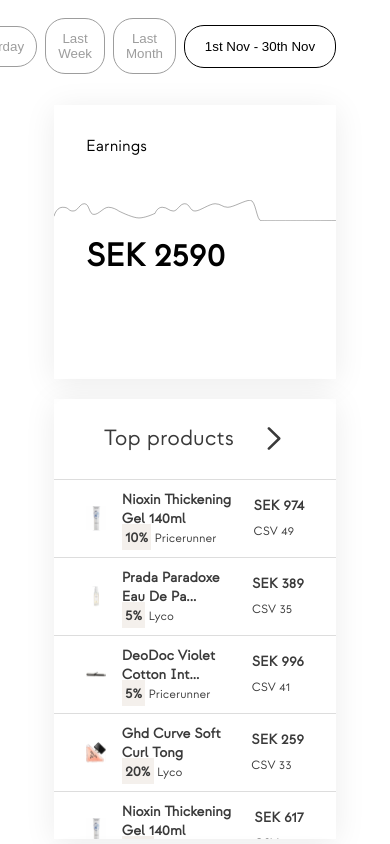
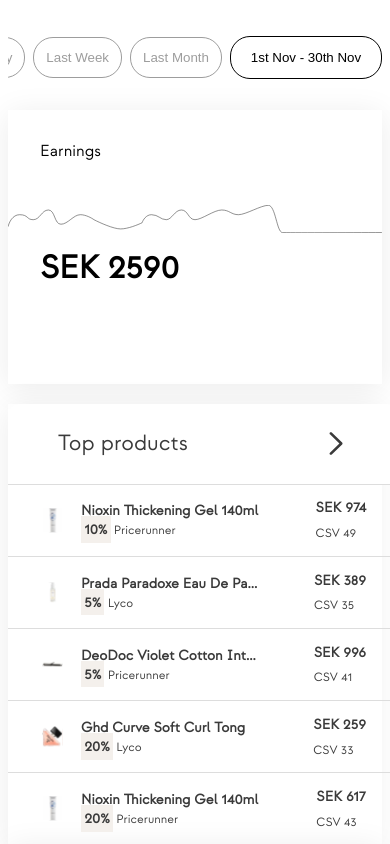
Before and after one commit to akbrainvire/creator-dashboard, a Next.js app: page /dashboard in a window 390 px wide. Shown: the top 844 px of the page. Built offline with nearby package versions, Linux system fonts and the light colour scheme.

Commit message:
Added CSS for Mobile design

```diff
--- a/src/styles/CardComponentStyles.ts
+++ b/src/styles/CardComponentStyles.ts
@@ -18,7 +18,7 @@
   }
 
   @media only screen and (max-width: 1100px) {
-    min-width: 100%;
+    /* min-width: 100%; */
   }
 `;
 
@@ -34,6 +34,10 @@
   @media only screen and (max-width: 768px) {
     flex-direction: column;
   } */
+
+  @media only screen and (max-width: 972px) {
+    display: block;
+  }
 `;
 
 // export const Title = styled.div`
--- a/src/styles/indexStyle.ts
+++ b/src/styles/indexStyle.ts
@@ -17,8 +17,13 @@
     props.$isSelected ? "1px solid black" : "1px solid #9D9D9D"};
   color: ${(props) => (props.$isSelected ? "black" : "#9D9D9D")};
   border-radius: 20px;
+  white-space: nowrap;
 
   gap: ${(props) => (props.$gap ? "5px" : "0")};
+
+  @media only screen and (max-width: 655px) {
+    display: inline-block;
+  }
 `;
 
 export const HeadingContainer = styled.div`
@@ -28,6 +33,13 @@
   margin-bottom: 31px;
   align-items: center;
   gap: 0.5rem;
+
+  @media only screen and (max-width: 655px) {
+    /* min-width: 100%; */
+
+    overflow-x: scroll;
+    white-space: nowrap;
+  }
 `;
 
 export const DatePickerContainer = styled(DatePicker)`
@@ -102,6 +114,10 @@
   @media only screen and (max-width: 920px) {
     margin: 1.125rem 3.375rem;
   }
+
+  @media only screen and (max-width: 500px) {
+    margin: 2.25rem 0.5rem;
+  }
 `;
 
 export const SearchFindContainer = styled.div`
```
